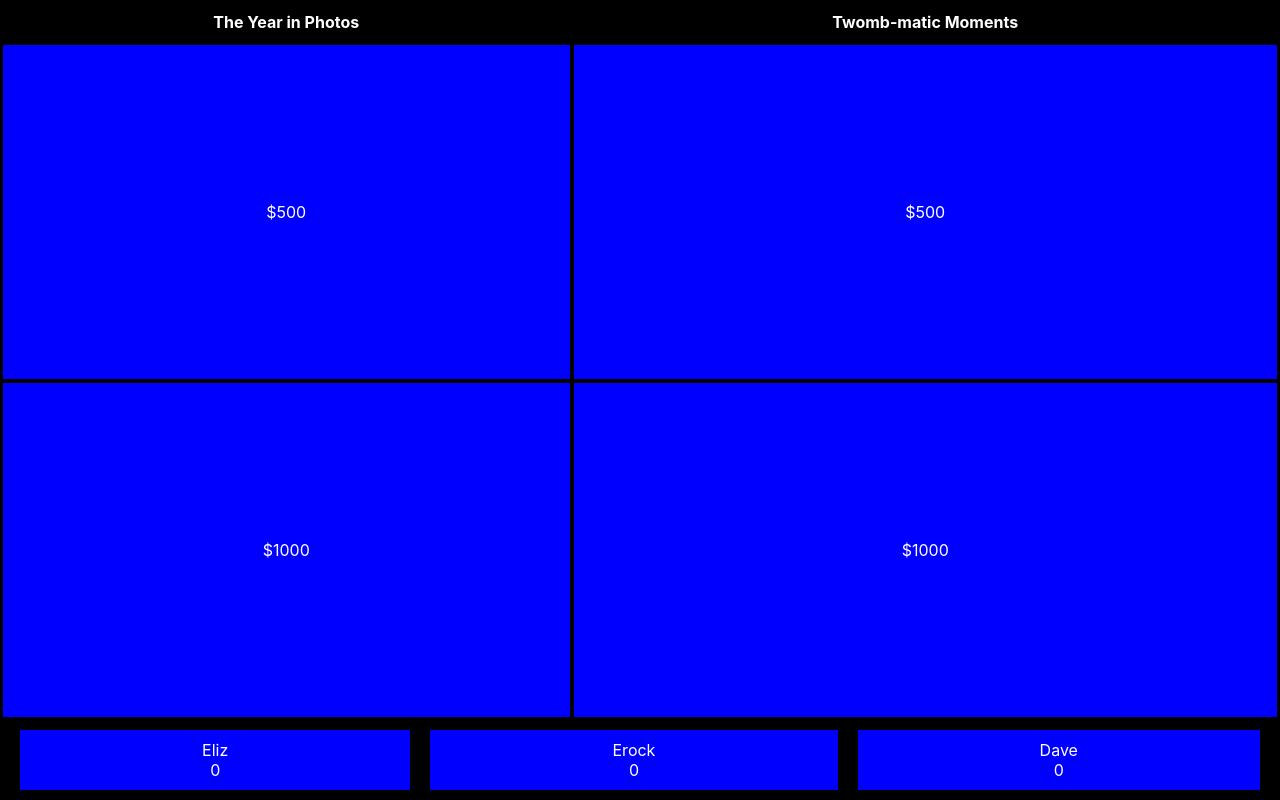
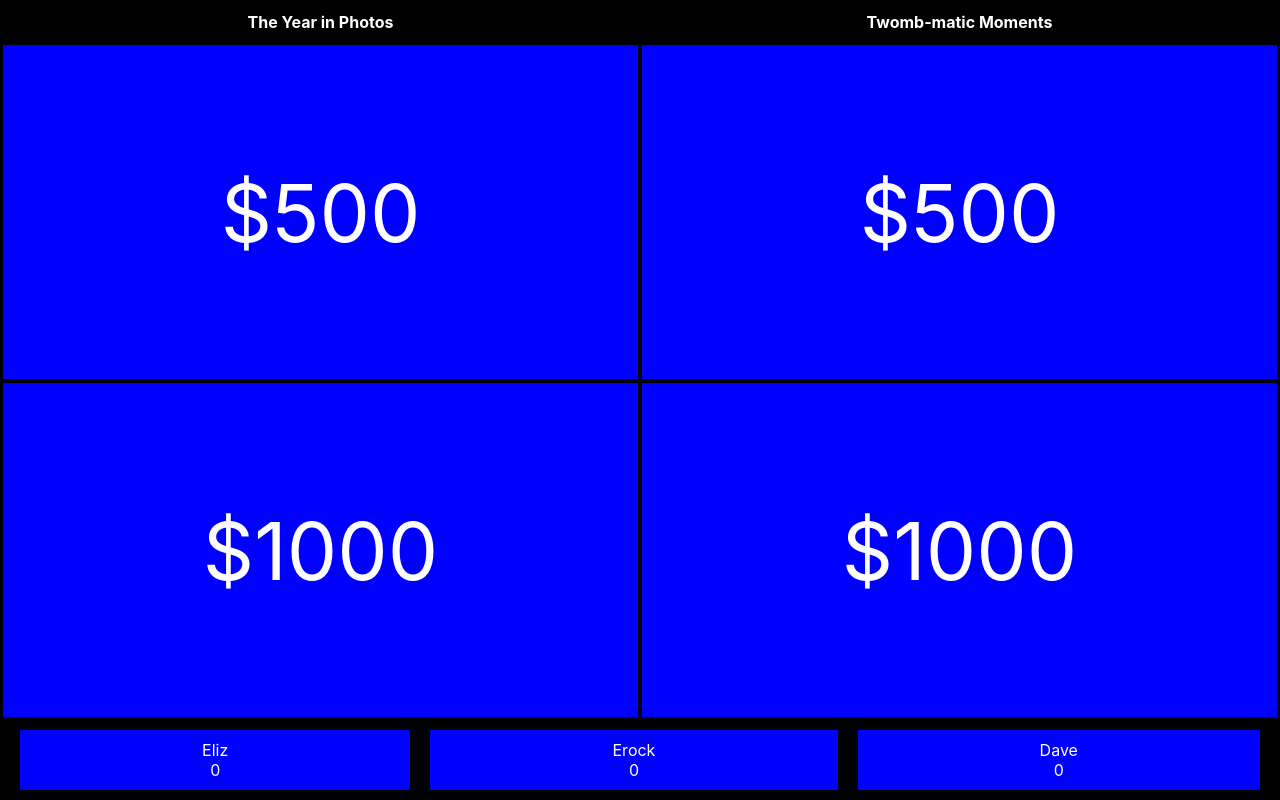
Before and after one commit to m14t/rigged-jeopardy, a React (Create React App) app: page / in a window 1280 px wide. Built offline with nearby package versions, Linux system fonts and the light colour scheme.

Commit message:
fixup! Improve styles

```diff
--- a/src/components/question.tsx
+++ b/src/components/question.tsx
@@ -8,6 +8,7 @@ const styles = {
     backgroundColor: '#0000ff',
     color: '#ffffff',
     display: 'flex',
+    fontSize: '10vh',
     height: '100%',
     justifyContent: 'center',
     width: '100%',
```
